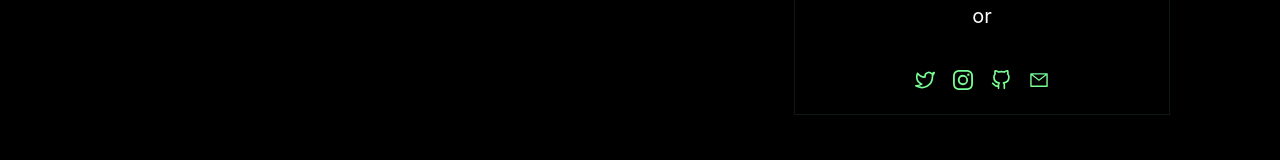
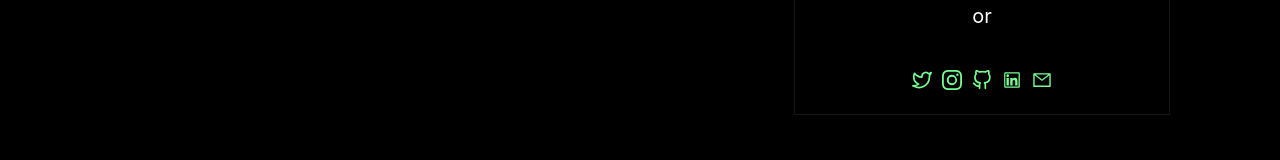
Before and after one commit to kariuki-george/portfolio, a Next.js app: page / in a window 1280 px wide. Shown: the part 3441-3601 px from the top of the page. Built offline with nearby package versions, Linux system fonts and the light colour scheme.

Commit message:
Update: Added linkedin link

```diff
--- a/components/Contacts.tsx
+++ b/components/Contacts.tsx
@@ -2,7 +2,8 @@ import React, { useEffect, useState } from "react";
 import { FiTwitter } from "react-icons/fi";
 import { BsInstagram } from "react-icons/bs";
 import { FiGithub } from "react-icons/fi";
-import { AiOutlineMail } from "react-icons/ai";
+import { AiOutlineMail, AiOutlineLinkedin } from "react-icons/ai";
+
 import { gql, useMutation } from "@apollo/client";
 import toast from "react-hot-toast";
 
@@ -118,7 +119,7 @@ const Contacts = () => {
           </section>
           <span className="text-xl my-7">or</span>
           <section className="flex p-3 w-1/2 justify-around text-xl">
-            <span className="hover:cursor-pointer text-green-brand ">
+            <span className="mx-1 hover:cursor-pointer text-green-brand ">
               <a
                 target="_blank"
                 rel="noreferrer"
@@ -128,7 +129,7 @@ const Contacts = () => {
                 <FiTwitter />
               </a>
             </span>
-            <span className="hover:cursor-pointer text-green-brand ">
+            <span className="mx-1 hover:cursor-pointer text-green-brand ">
               <a
                 target="_blank"
                 rel="noreferrer"
@@ -137,7 +138,7 @@ const Contacts = () => {
                 <BsInstagram />
               </a>
             </span>
-            <span className="hover:cursor-pointer text-green-brand ">
+            <span className="mx-1 hover:cursor-pointer text-green-brand ">
               <a
                 target="_blank"
                 rel="noreferrer"
@@ -146,7 +147,16 @@ const Contacts = () => {
                 <FiGithub />
               </a>
             </span>
-            <span className="hover:cursor-pointer text-green-brand ">
+            <span className="mx-1 hover:cursor-pointer text-green-brand ">
+              <a
+                target="_blank"
+                rel="noreferrer"
+                href="https://www.linkedin.com/in/kariukigeorge/"
+              >
+                <AiOutlineLinkedin />
+              </a>
+            </span>
+            <span className="mx-1 hover:cursor-pointer text-green-brand ">
               <a
                 target="_blank"
                 rel="noreferrer"
```
